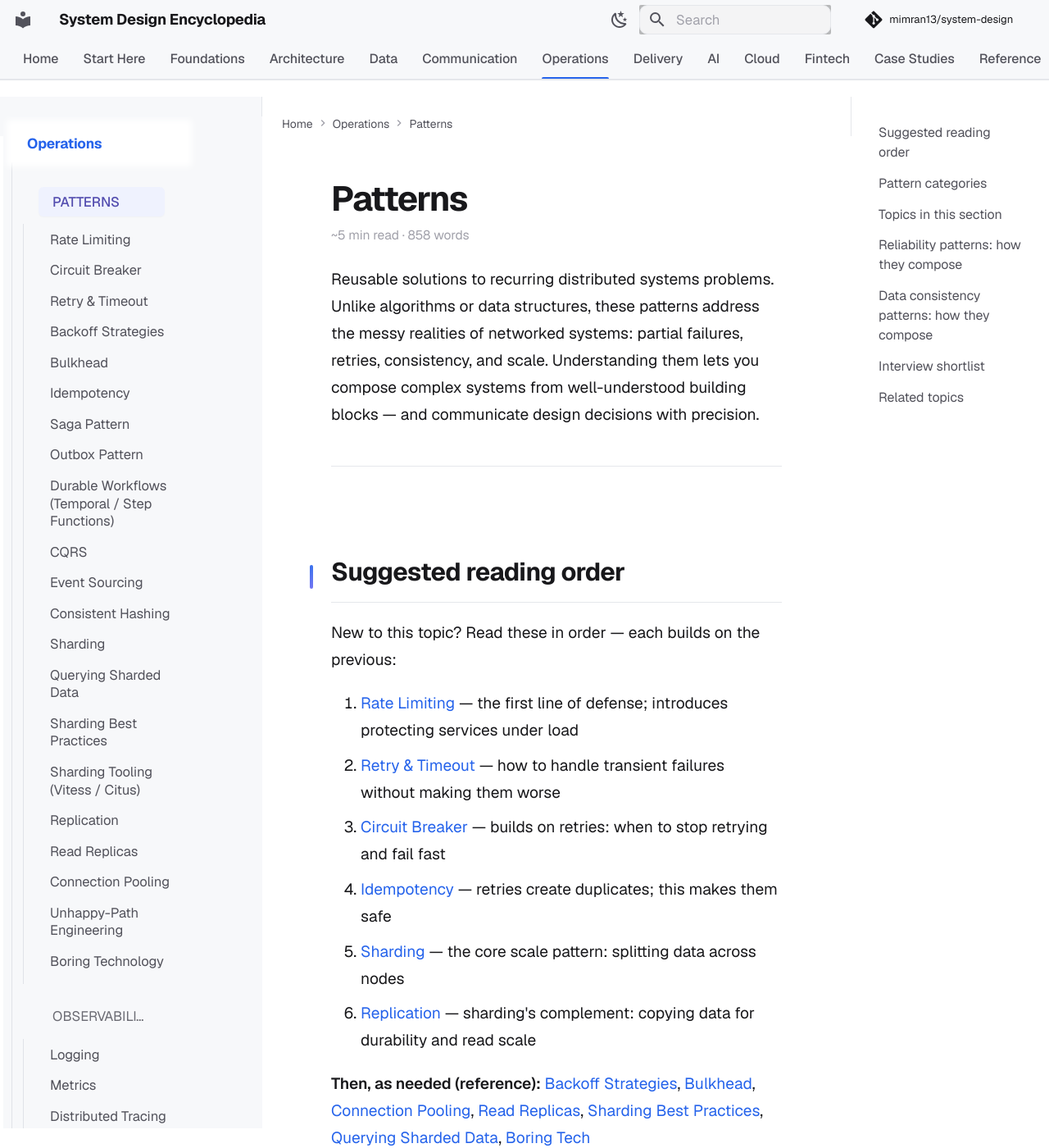
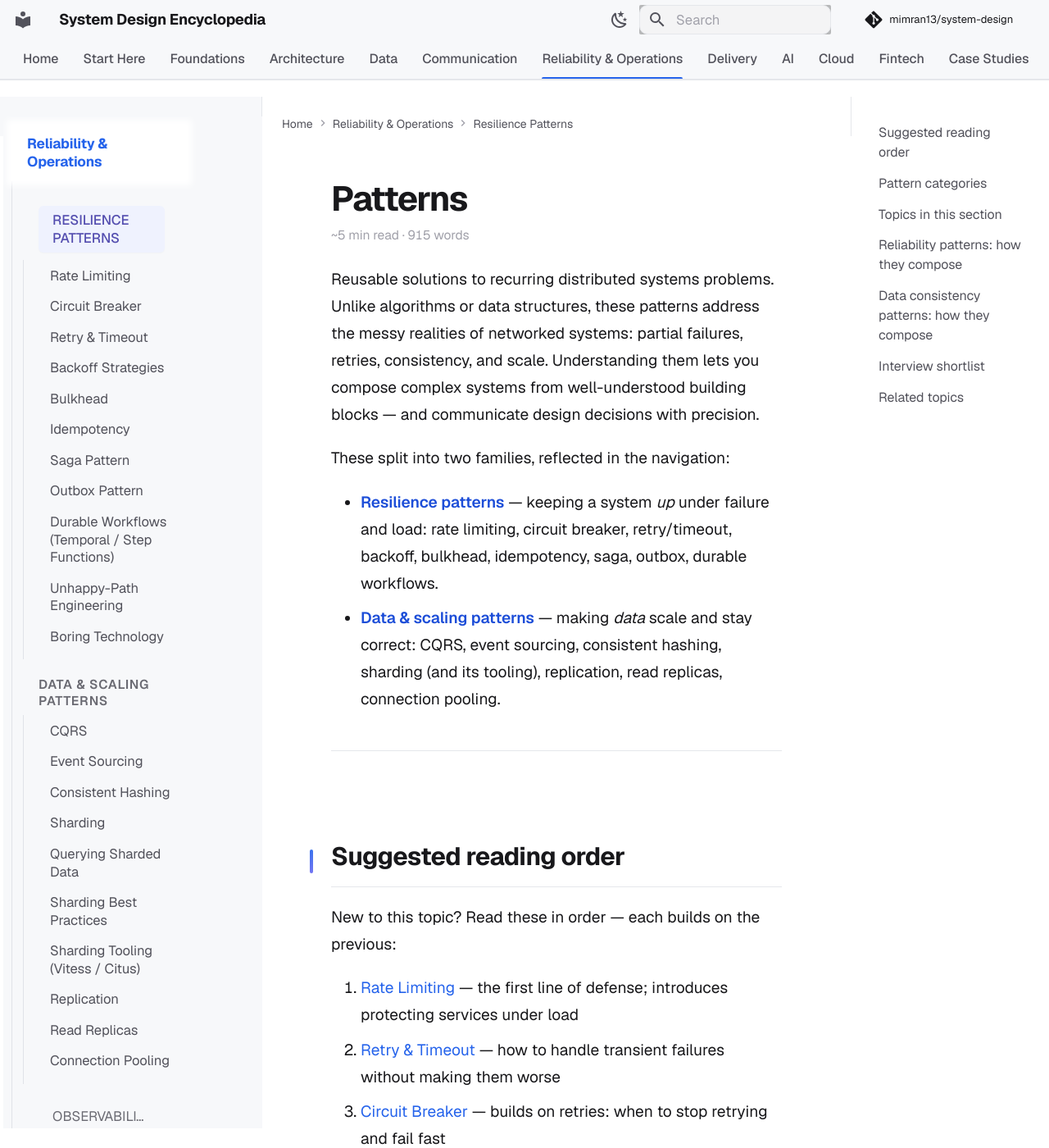
Before and after one commit to mimran13/system-design, an MkDocs documentation site: the page built from docs/patterns/index.md, in a window 1280 px wide and 1400 px high. Shown: the whole window at 82% size. Built offline with MkDocs 1.6.1 and Material for MkDocs 9.7.7, drawn with Linux system fonts in a browser that asks for light colours; comment, search, counter and statistics services are not loaded.

Commit message:
refactor(nav): split Patterns into Resilience + Data/Scaling; rename Operations tab
- 'Operations' -> 'Reliability & Operations' (better describes its contents)
- 'Patterns' grab-bag split into 'Resilience Patterns' and 'Data & Scaling
  Patterns' so each group has one coherent learning spine
- Update patterns/index.md intro to name the two families

Co-Authored-By: Claude Opus 4.8 (1M context) <noreply@anthropic.com>

```diff
--- a/docs/patterns/index.md
+++ b/docs/patterns/index.md
@@ -1,6 +1,11 @@
 # Patterns
 
 Reusable solutions to recurring distributed systems problems. Unlike algorithms or data structures, these patterns address the messy realities of networked systems: partial failures, retries, consistency, and scale. Understanding them lets you compose complex systems from well-understood building blocks — and communicate design decisions with precision.
+
+These split into two families, reflected in the navigation:
+
+- **Resilience patterns** — keeping a system *up* under failure and load: rate limiting, circuit breaker, retry/timeout, backoff, bulkhead, idempotency, saga, outbox, durable workflows.
+- **Data & scaling patterns** — making *data* scale and stay correct: CQRS, event sourcing, consistent hashing, sharding (and its tooling), replication, read replicas, connection pooling.
 
 ---
 
--- a/mkdocs.yml
+++ b/mkdocs.yml
@@ -285,9 +285,9 @@ nav:
       - Idempotent Consumers in Production: messaging/idempotent-consumers.md
       - Event Streaming Maturity: messaging/event-streaming-maturity.md
 
-  # ─── Operations ────────────────────────────────────────────
-  - Operations:
-    - Patterns:
+  # ─── Reliability & Operations ──────────────────────────────
+  - Reliability & Operations:
+    - Resilience Patterns:
       - patterns/index.md
       - Rate Limiting: patterns/rate-limiting.md
       - Circuit Breaker: patterns/circuit-breaker.md
@@ -298,6 +298,10 @@ nav:
       - Saga Pattern: patterns/saga-pattern.md
       - Outbox Pattern: patterns/outbox.md
       - Durable Workflows (Temporal / Step Functions): patterns/durable-workflows.md
+      - Unhappy-Path Engineering: patterns/unhappy-path-engineering.md
+      - Boring Technology: patterns/boring-tech.md
+
+    - Data & Scaling Patterns:
       - CQRS: patterns/cqrs.md
       - Event Sourcing: patterns/event-sourcing.md
       - Consistent Hashing: patterns/consistent-hashing.md
@@ -308,8 +312,6 @@ nav:
       - Replication: patterns/replication.md
       - Read Replicas: patterns/read-replicas.md
       - Connection Pooling: patterns/connection-pooling.md
-      - Unhappy-Path Engineering: patterns/unhappy-path-engineering.md
-      - Boring Technology: patterns/boring-tech.md
 
     - Observability:
       - observability/index.md
```
